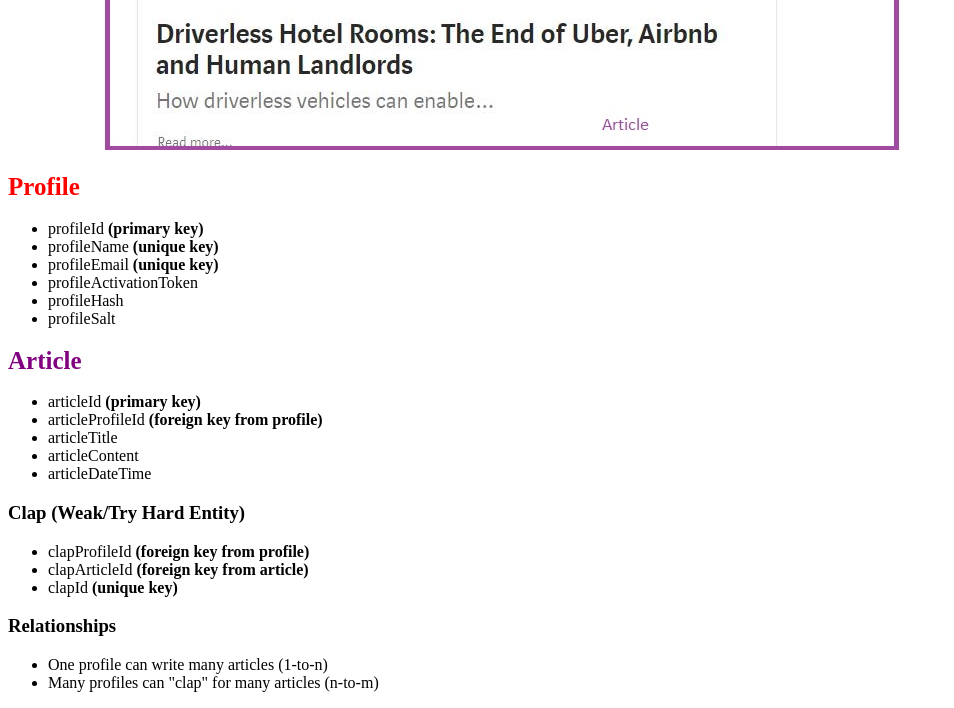
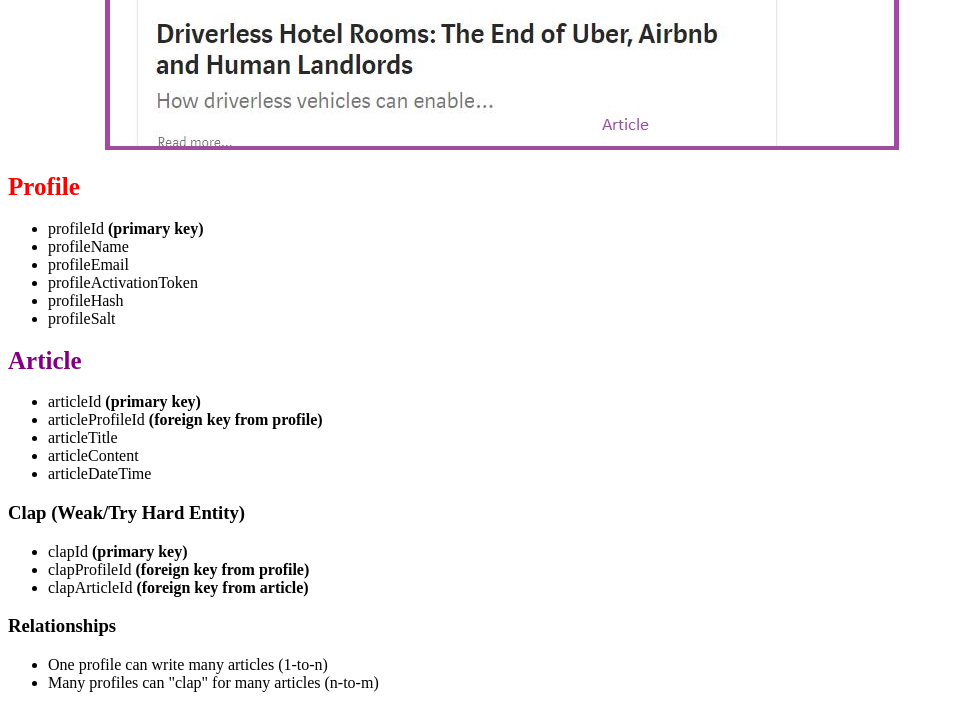
Before and after one commit to codingLyfe/data-design, a PHP site: page / in a window 1280 px wide. Shown: the part 1424-2132 px from the top of the page, without its empty margins (0-954 px from the left). Run offline with PHP 8.4, Linux system fonts and the light colour scheme.

Commit message:
modified keys

```diff
--- a/index.php
+++ b/index.php
@@ -47,8 +47,8 @@
 		<h3><span id = "redColorTxt">Profile</span></h3>
 		<ul>
 			<li>profileId <strong>(primary key)</strong></li>
-			<li>profileName <strong>(unique key)</strong></li>
-			<li>profileEmail <strong>(unique key)</strong></li>
+			<li>profileName</li>
+			<li>profileEmail</li>
 			<li>profileActivationToken</li>
 			<!-- Hash and Salt used for password -->
 			<li>profileHash</li>
@@ -64,9 +64,9 @@
 			</ul>
 		<h3>Clap (Weak/Try Hard Entity)</h3>
 			<ul>
+				<li>clapId <strong>(primary key)</strong></li>
 				<li>clapProfileId <strong>(foreign key from profile)</strong></li>
 				<li>clapArticleId <strong>(foreign key from article)</strong></li>
-				<li>clapId <strong>(unique key)</strong></li>
 			</ul>
 		<h3>Relationships</h3>
 		<ul>
```
